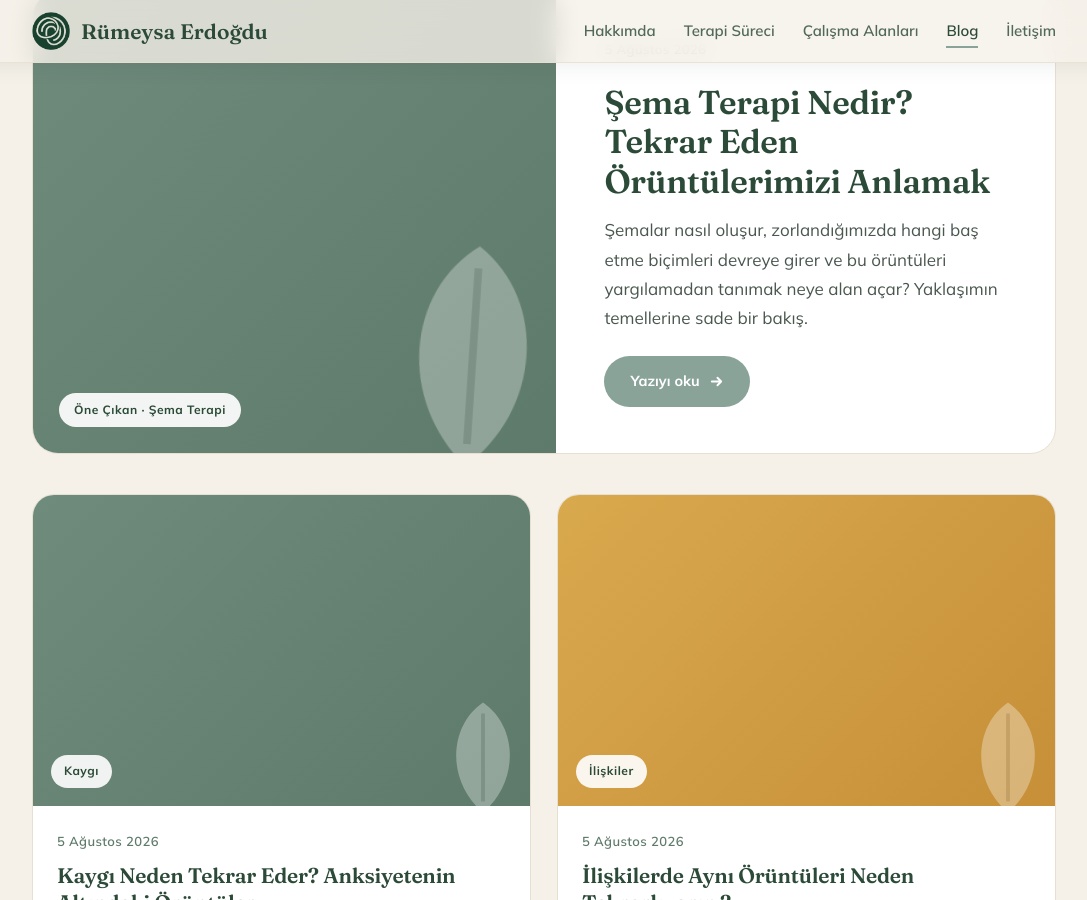
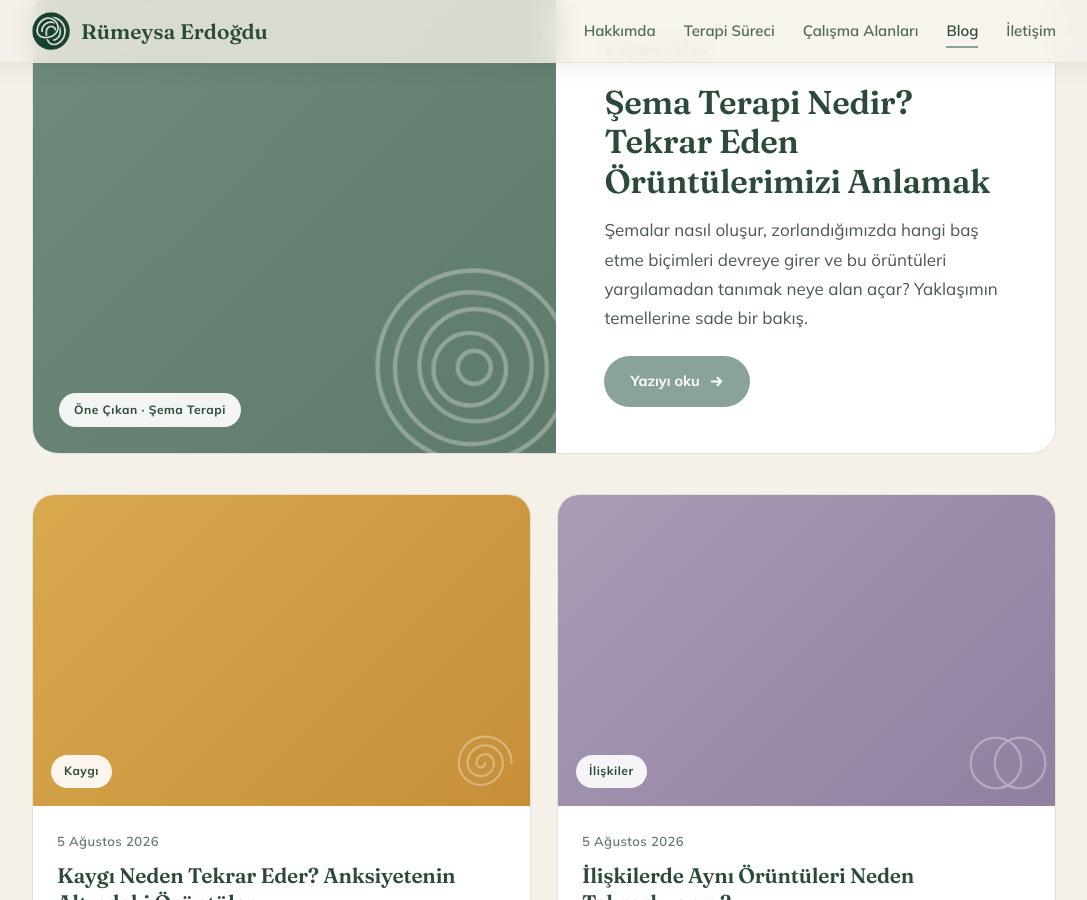
Before and after one commit to ardasaglamer9/rumeysaerdogdu.com, a Jekyll site: the page built from blog.html, in a window 1280 px wide and 900 px high, scrolled down 605 px. Shown: the whole window, without its empty margins (96-1183 px from the left). Built offline with Jekyll 4.4.1, drawn with Linux system fonts in a browser that asks for light colours.

Commit message:
Blog kartlarına yazıya özel motifler ekle
Tüm kartlarda aynı yaprak deseni vardı; artık her yazının konusunu
anlatan bir motif var:
- Şema terapi -> iç içe halkalar (katman katman oluşan örüntüler,
  logoyla akraba)
- Kaygı -> büyüyen sarmal (döngü)
- İlişkiler -> iç içe geçen iki halka (bağ)

Motif ve zemin rengi yazının front matter'ından geliyor (thumb,
thumb_color); tanımlanmazsa eski yaprak ve sıralı renk kullanılıyor,
yani gelecekteki yazılar desen seçilmese de bozulmuyor. Alanlar
CLAUDE.md ve KURULUM.md şablonlarına eklendi.

Co-Authored-By: Claude Fable 5 <noreply@anthropic.com>

```diff
--- /dev/null
+++ b/_includes/thumb-motif.html
@@ -0,0 +1,28 @@
+{%- comment -%}
+  Blog kartı deseni. Kullanım: {% include thumb-motif.html motif=post.thumb %}
+  Motifler: halkalar (şema — katmanlı örüntü), sarmal (kaygı döngüsü),
+  dugum (ilişkiler — iç içe iki halka). Tanımsızsa yaprak basılır,
+  böylece yeni yazılar desen seçilmese de bozulmaz.
+  Hepsi .lw sınıfını kullanır; konum/boyut/opaklık mevcut CSS'ten gelir.
+{%- endcomment -%}
+{%- case include.motif -%}
+{%- when "halkalar" -%}
+<svg class="lw" viewBox="0 0 200 200" fill="none" aria-hidden="true">
+  <circle cx="102" cy="100" r="15" stroke="#fff" stroke-width="4"/>
+  <circle cx="98" cy="102" r="33" stroke="#fff" stroke-width="4"/>
+  <circle cx="103" cy="98" r="51" stroke="#fff" stroke-width="4"/>
+  <circle cx="99" cy="101" r="69" stroke="#fff" stroke-width="4"/>
+  <circle cx="101" cy="99" r="87" stroke="#fff" stroke-width="4"/>
+</svg>
+{%- when "sarmal" -%}
+<svg class="lw" viewBox="0 0 200 200" fill="none" aria-hidden="true">
+  <path d="M104,100 a8,8 0 0 1 -16,0 a16,16 0 0 1 32,0 a24,24 0 0 1 -48,0 a32,32 0 0 1 64,0 a40,40 0 0 1 -80,0 a48,48 0 0 1 96,0" stroke="#fff" stroke-width="4" stroke-linecap="round"/>
+</svg>
+{%- when "dugum" -%}
+<svg class="lw" viewBox="0 0 200 200" fill="none" aria-hidden="true">
+  <circle cx="78" cy="100" r="46" stroke="#fff" stroke-width="4"/>
+  <circle cx="122" cy="100" r="46" stroke="#fff" stroke-width="4"/>
+</svg>
+{%- else -%}
+<svg class="lw" viewBox="0 0 40 44" fill="none" aria-hidden="true"><path d="M20 2C7 11 7 31 20 42C33 31 33 11 20 2Z" fill="#fff"/><path d="M20 6v32" stroke="rgba(0,0,0,.25)" stroke-width="1.4"/></svg>
+{%- endcase -%}
--- a/blog.html
+++ b/blog.html
@@ -18,9 +18,9 @@ permalink: /blog/
     {% assign one = site.posts.first %}
     {% assign mi = one.date | date: "%-m" | plus: 0 | minus: 1 %}
     <a class="featured reveal" href="{{ one.url | relative_url }}">
-      <div class="feat-thumb t1">
+      <div class="feat-thumb {{ one.thumb_color | default: 't1' }}">
         <span class="cat">Öne Çıkan · {{ one.category_name }}</span>
-        <svg class="lw" viewBox="0 0 40 44" fill="none"><path d="M20 2C7 11 7 31 20 42C33 31 33 11 20 2Z" fill="#fff"/><path d="M20 6v32" stroke="rgba(0,0,0,.25)" stroke-width="1.4"/></svg>
+        {% include thumb-motif.html motif=one.thumb %}
       </div>
       <div class="feat-body">
         <div class="post-date">{{ one.date | date: "%-d" }} {{ months[mi] }} {{ one.date | date: "%Y" }}</div>
@@ -38,9 +38,9 @@ permalink: /blog/
       {% assign mi = post.date | date: "%-m" | plus: 0 | minus: 1 %}
       {% assign ri = forloop.index0 | modulo: 4 %}
       <a class="post-card reveal" href="{{ post.url | relative_url }}">
-        <div class="post-thumb {{ renkler[ri] }}">
+        <div class="post-thumb {{ post.thumb_color | default: renkler[ri] }}">
           <span class="cat">{{ post.category_name }}</span>
-          <svg class="lw" viewBox="0 0 40 44" fill="none"><path d="M20 2C7 11 7 31 20 42C33 31 33 11 20 2Z" fill="#fff"/><path d="M20 6v32" stroke="rgba(0,0,0,.25)" stroke-width="1.4"/></svg>
+          {% include thumb-motif.html motif=post.thumb %}
         </div>
         <div class="post-body">
           <div class="post-date">{{ post.date | date: "%-d" }} {{ months[mi] }} {{ post.date | date: "%Y" }}</div>
```
Also changed, not shown: CLAUDE.md (+2 -0 lines), KURULUM.md (+2 -0 lines), _posts/2026-08-05-iliskilerde-tekrarlayan-oruntuler.md (+2 -0 lines), _posts/2026-08-05-kaygi-neden-tekrar-eder.md (+2 -0 lines), _posts/2026-08-05-sema-terapi-nedir.md (+2 -0 lines).
